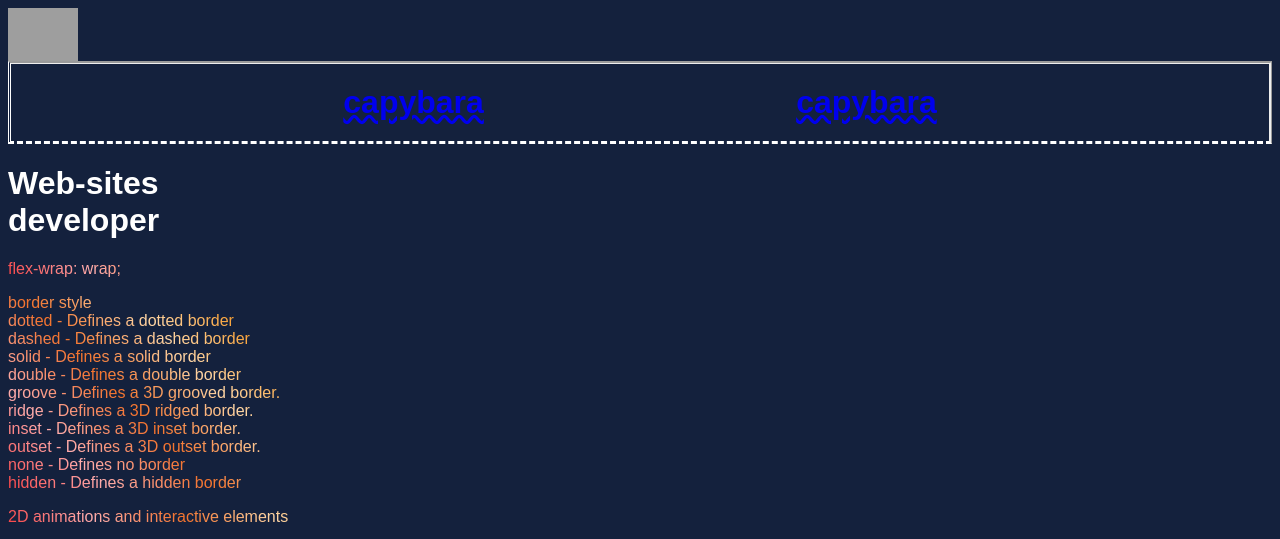
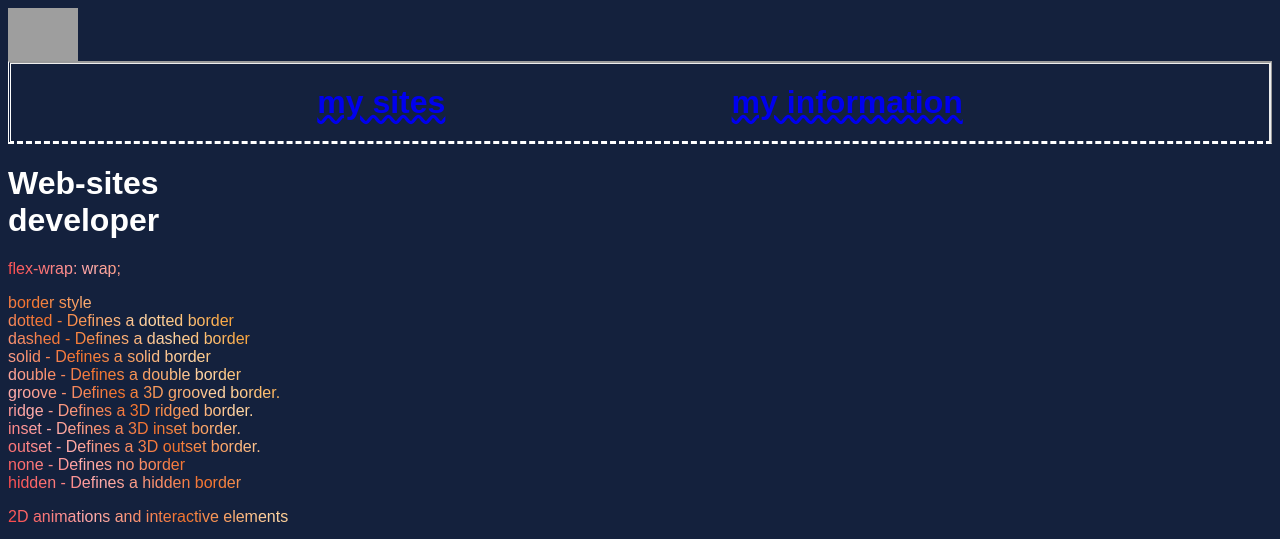
Before and after one commit to stualgo/me-and-capybara, a plain HTML site: page index.html in a window 1280 px wide. Shown: the top 539 px of the page. Drawn offline with Linux system fonts and the light colour scheme; grey boxes are pictures that could not be loaded.

Commit message:
Update index.html

```diff
--- a/index.html
+++ b/index.html
@@ -5,12 +5,12 @@
   </head>
   <body>
     <header>
-      <a class="link-header" href="capy.html"><img src="https://i.pinimg.com/736x/e2/3b/60/e23b60639958943de7e47ef4360b72a1.jpg"/></a>
+      <a class="link-header" href="capybara.html"><img src="https://i.pinimg.com/736x/e2/3b/60/e23b60639958943de7e47ef4360b72a1.jpg"/></a>
     </header>
     <main>
       <nav>
-        <a class="link-nav" href="mysites.html"><b>capybara</b></a>
-        <a class="link-nav" href="info.html"><b>capybara</b></a>
+        <a class="link-nav" href="mysites.html"><b>my sites</b></a>
+        <a class="link-nav" href="info.html"><b>my information</b></a>
       </nav>
       <h1>Web-sites<br/> developer</h1>
       <div><p>flex-wrap: wrap;</p>
```
